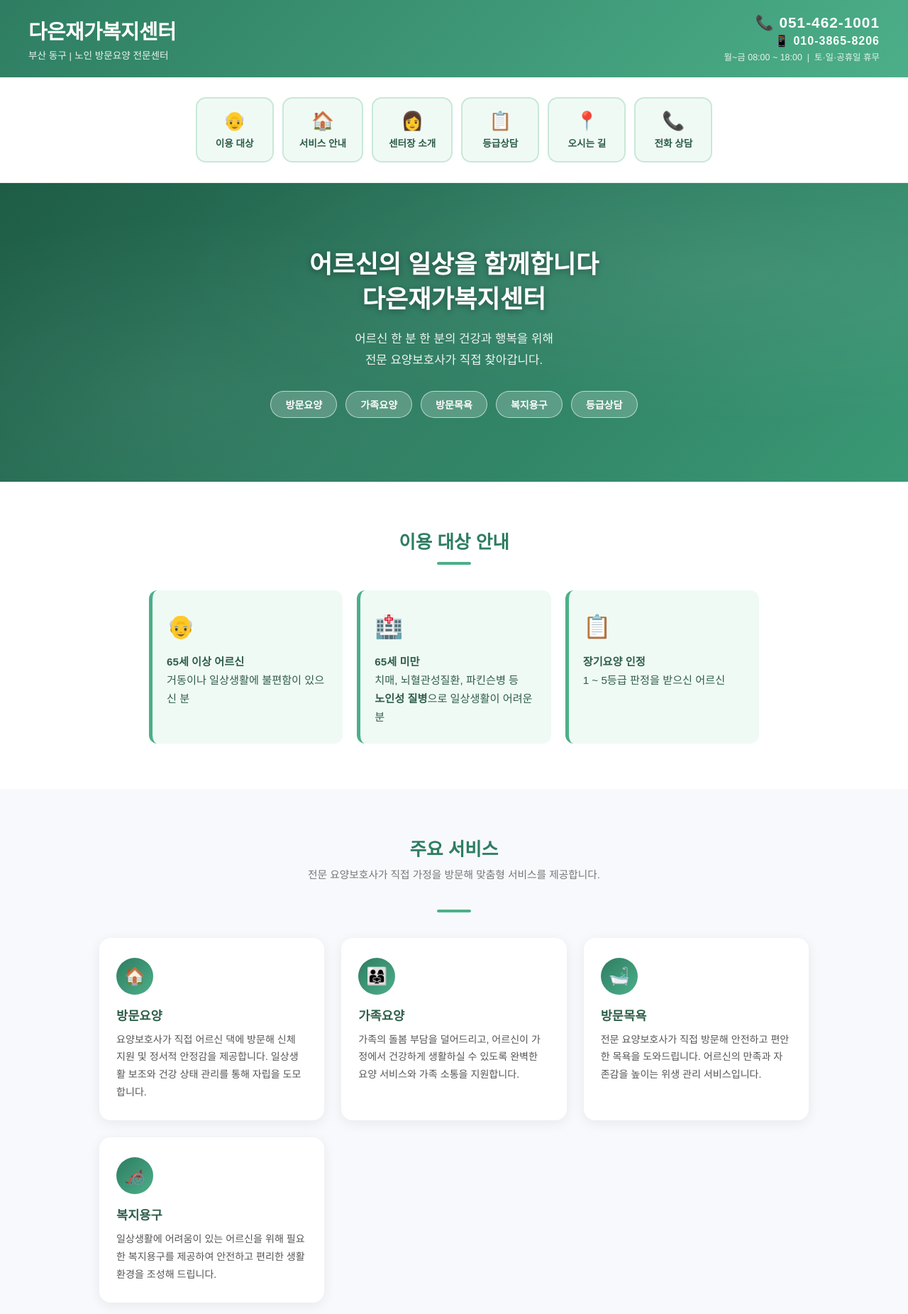
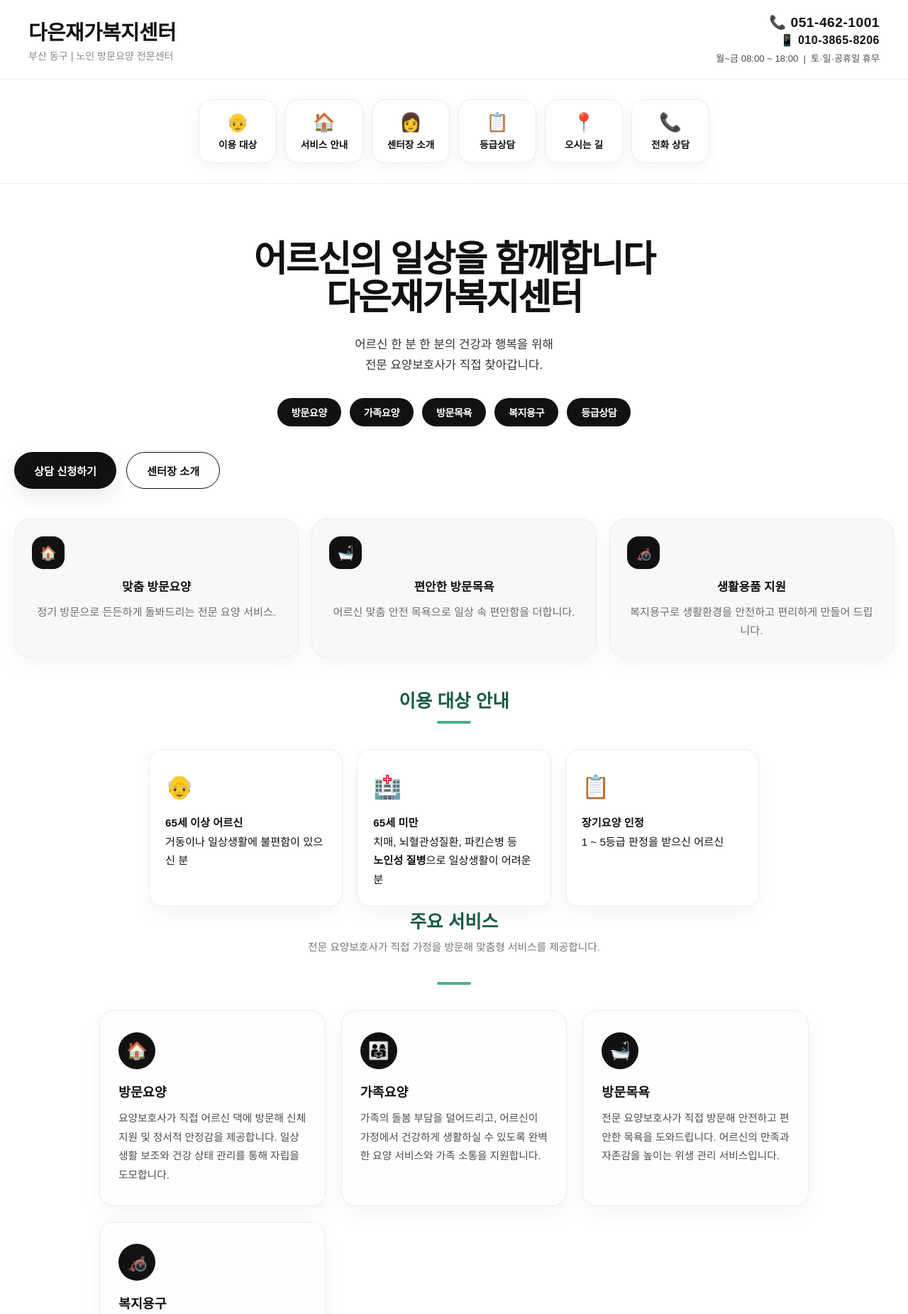
Before and after one commit to pthps29-sketch/pthps29, a plain HTML site: page index.html in a window 1280 px wide. Shown: the top 1852 px of the page at 71% size. Drawn offline with Linux system fonts and the light colour scheme.

Commit message:
홈페이지 디자인 수정 및 센터장 프로필 색상 조정

```diff
--- a/index.html
+++ b/index.html
@@ -9,87 +9,84 @@
 
     body {
       font-family: 'Malgun Gothic', '맑은 고딕', sans-serif;
-      color: #333;
-      background: #f7f9fc;
+      color: #111;
+      background: #fafafa;
     }
 
     /* ── 상단 헤더 ── */
     header {
-      background: linear-gradient(135deg, #2e7d62, #4caf89);
-      color: #fff;
+      background: #fff;
+      color: #111;
       padding: 20px 40px;
       display: flex;
       align-items: center;
       justify-content: space-between;
       flex-wrap: wrap;
       gap: 12px;
-      box-shadow: 0 3px 10px rgba(0,0,0,0.2);
+      border-bottom: 1px solid #ececec;
     }
 
     header .logo-area h1 {
       font-size: 1.8rem;
-      font-weight: 700;
+      font-weight: 800;
       letter-spacing: -0.5px;
+      color: #111;
+      margin-bottom: 4px;
     }
 
     header .logo-area p {
-      font-size: 0.85rem;
-      opacity: 0.9;
+      font-size: 0.88rem;
+      opacity: 0.7;
       margin-top: 4px;
+      color: #555;
     }
 
     header .contact-area {
       text-align: right;
-      font-size: 0.9rem;
+      font-size: 0.92rem;
     }
 
     header .contact-area .phone {
-      font-size: 1.3rem;
+      font-size: 1.2rem;
       font-weight: 700;
-      letter-spacing: 1px;
+      letter-spacing: 0.5px;
     }
 
     header .contact-area .hours {
-      font-size: 0.78rem;
-      opacity: 0.85;
-      margin-top: 4px;
+      font-size: 0.82rem;
+      opacity: 0.75;
+      margin-top: 6px;
     }
 
     /* ── 히어로 배너 ── */
     .hero {
-      background: linear-gradient(135deg, #1e5c46 0%, #2e7d62 50%, #3a9975 100%);
-      color: #fff;
+      background: #fff;
+      color: #111;
       text-align: center;
-      padding: 90px 20px;
+      padding: 80px 20px 40px;
       position: relative;
       overflow: hidden;
     }
 
-    .hero::before {
-      content: '';
-      position: absolute;
-      inset: 0;
-      background:
-        radial-gradient(ellipse 60% 50% at 80% 30%, rgba(255,255,255,0.07), transparent),
-        radial-gradient(ellipse 40% 60% at 20% 70%, rgba(255,255,255,0.05), transparent);
-    }
-
     .hero h2 {
-      font-size: 2.2rem;
-      font-weight: 700;
-      line-height: 1.4;
-      text-shadow: 0 2px 8px rgba(0,0,0,0.4);
+      font-size: clamp(2rem, 4vw, 3.4rem);
+      font-weight: 800;
+      line-height: 1.05;
+      letter-spacing: -0.04em;
+      max-width: 920px;
+      margin: 0 auto;
     }
 
     .hero p {
-      margin-top: 16px;
+      margin: 24px auto 0;
       font-size: 1.05rem;
-      opacity: 0.92;
-      line-height: 1.8;
+      opacity: 0.85;
+      line-height: 1.75;
+      max-width: 720px;
     }
 
     .hero .badge-row {
-      margin-top: 28px;
+      margin-top: 32px;
       display: flex;
       justify-content: center;
       gap: 12px;
@@ -97,25 +94,121 @@
     }
 
     .hero .badge {
-      background: rgba(255,255,255,0.2);
-      border: 1.5px solid rgba(255,255,255,0.6);
-      border-radius: 30px;
-      padding: 8px 20px;
+      background: #111;
+      color: #fff;
+      border: none;
+      border-radius: 999px;
+      padding: 10px 20px;
       font-size: 0.88rem;
-      font-weight: 600;
-      backdrop-filter: blur(4px);
+      font-weight: 700;
+      letter-spacing: -0.03em;
     }
 
-    /* ── 섹션 공통 ── */
-    section {
-      padding: 64px 20px;
+    .hero .hero-actions {
+      margin-top: 36px;
+      display: flex;
+      flex-wrap: wrap;
+      gap: 14px;
+    }
+
+    .hero .hero-btn {
+      display: inline-flex;
+      align-items: center;
+      justify-content: center;
+      padding: 14px 28px;
+      border-radius: 999px;
+      text-decoration: none;
+      font-size: 0.95rem;
+      font-weight: 700;
+      transition: transform 0.2s, box-shadow 0.2s;
+      background: #111;
+      color: #fff;
+      box-shadow: 0 12px 30px rgba(0,0,0,0.08);
+    }
+
+    .hero .hero-btn:hover {
+      transform: translateY(-2px);
+      box-shadow: 0 16px 36px rgba(0,0,0,0.12);
+    }
+
+    .hero .hero-btn.secondary {
+      background: transparent;
+      color: #111;
+      border: 1px solid #111;
+      box-shadow: none;
+    }
+
+    .hero .hero-btn.secondary:hover {
+      background: rgba(17,17,17,0.05);
+    }
+
+    .hero .hero-info {
+      display: grid;
+      grid-template-columns: repeat(3, minmax(0, 1fr));
+      gap: 18px;
+      margin-top: 42px;
+    }
+
+    .hero-info-card {
+      background: #f7f8f8;
+      border: 1px solid #ececec;
+      border-radius: 22px;
+      padding: 24px;
+      box-shadow: 0 12px 30px rgba(0,0,0,0.04);
+      display: flex;
+      flex-direction: column;
+      gap: 12px;
+    }
+
+    .hero-info-card .info-icon {
+      width: 46px;
+      height: 46px;
+      border-radius: 16px;
+      background: #111;
+      color: #fff;
+      display: grid;
+      place-items: center;
+      font-size: 1.2rem;
+    }
+
+    .hero-info-card h3 {
+      font-size: 1.05rem;
+      font-weight: 800;
+      color: #111;
+      margin: 0;
+    }
+
+    .hero-info-card p {
+      font-size: 0.95rem;
+      color: #555;
+      line-height: 1.7;
+      margin: 0;
+    }
+    .target-section {
+      background: #f9fafb;
+    }
+
+    .services-section {
+      background: #fff;
+    }
+
+    .profile-section {
+      background: #f3f8f4;
+    }
+
+    .consult-section {
+      background: #fff;
+    }
+
+    .location-section {
+      background: #f7f9fb;
     }
 
     .section-title {
       text-align: center;
       font-size: 1.6rem;
       font-weight: 700;
-      color: #2e7d62;
+      color: #1b5c44;
       margin-bottom: 8px;
     }
 
@@ -150,185 +243,198 @@
 
     .target-card {
       flex: 1 1 240px;
-      background: #f0faf5;
-      border-left: 5px solid #4caf89;
-      border-radius: 12px;
-      padding: 24px 20px;
+      background: #fff;
+      border: 1px solid #ebecec;
+      border-radius: 18px;
+      padding: 24px 22px;
       font-size: 0.95rem;
-      line-height: 1.7;
-      color: #2e5e4a;
+      line-height: 1.75;
+      color: #111;
+      box-shadow: 0 12px 28px rgba(0,0,0,0.04);
     }
 
     .target-card .icon {
       font-size: 2rem;
       margin-bottom: 10px;
+      color: #111;
     }
 
     /* ── 서비스 ── */
     .services-section {
-      background: #f7f9fc;
+      background: #fff;
     }
 
     .service-grid {
       display: grid;
-      grid-template-columns: repeat(auto-fit, minmax(240px, 1fr));
-      gap: 24px;
+      grid-template-columns: repeat(auto-fit, minmax(260px, 1fr));
+      gap: 22px;
       max-width: 1000px;
       margin: 0 auto;
     }
 
     .service-card {
-      background: #fff;
-      border-radius: 16px;
-      padding: 28px 24px;
-      box-shadow: 0 4px 18px rgba(0,0,0,0.07);
-      transition: transform 0.2s, box-shadow 0.2s;
+      background: #fefefe;
+      border: 1px solid #ececec;
+      border-radius: 20px;
+      padding: 30px 26px;
+      box-shadow: 0 12px 30px rgba(0,0,0,0.04);
+      transition: transform 0.18s ease, box-shadow 0.18s ease;
     }
 
     .service-card:hover {
-      transform: translateY(-4px);
-      box-shadow: 0 8px 28px rgba(0,0,0,0.12);
+      transform: translateY(-3px);
+      box-shadow: 0 18px 36px rgba(0,0,0,0.06);
     }
 
     .service-card .s-icon {
       width: 52px;
       height: 52px;
       border-radius: 50%;
-      background: linear-gradient(135deg, #2e7d62, #4caf89);
+      background: #111;
       display: flex;
       align-items: center;
       justify-content: center;
       font-size: 1.5rem;
-      margin-bottom: 16px;
+      margin-bottom: 18px;
+      color: #fff;
     }
 
     .service-card h3 {
-      font-size: 1.1rem;
-      font-weight: 700;
-      color: #2e5e4a;
-      margin-bottom: 10px;
+      font-size: 1.15rem;
+      font-weight: 800;
+      color: #111;
+      margin-bottom: 12px;
     }
 
     .service-card p {
-      font-size: 0.88rem;
-      color: #555;
-      line-height: 1.75;
+      font-size: 0.92rem;
+      color: #4d4d4d;
+      line-height: 1.8;
     }
 
     /* ── 센터장 프로필 ── */
     .profile-section {
-      background: #fff;
+      background: #fff5f8;
     }
 
     .profile-card {
       max-width: 700px;
       margin: 0 auto;
-      background: linear-gradient(135deg, #eaf6f0, #d4eee3);
-      border-radius: 20px;
-      padding: 40px 36px;
+      background: #fff4f8;
+      border-radius: 30px;
+      padding: 42px 36px;
       display: flex;
-      gap: 36px;
-      align-items: flex-start;
+      gap: 32px;
+      align-items: center;
       flex-wrap: wrap;
-      box-shadow: 0 6px 24px rgba(46,125,98,0.12);
+      box-shadow: 0 20px 60px rgba(209, 109, 135, 0.14);
+      border: 1px solid rgba(209, 109, 135, 0.16);
     }
 
     .profile-avatar {
-      width: 130px;
-      height: 130px;
+      width: 150px;
+      height: 150px;
       border-radius: 50%;
-      background: linear-gradient(135deg, #2e7d62, #4caf89);
-      display: flex;
-      align-items: center;
-      justify-content: center;
-      font-size: 3.5rem;
-      color: #fff;
+      overflow: hidden;
       flex-shrink: 0;
-      box-shadow: 0 4px 14px rgba(46,125,98,0.3);
+      box-shadow: 0 16px 36px rgba(209, 109, 135, 0.18);
+      background: #f8e9ee;
+      border: 1px solid #f3d7dd;
+    }
+
+    .profile-avatar img {
+      width: 100%;
+      height: 100%;
+      object-fit: cover;
+      display: block;
     }
 
     .profile-info h3 {
-      font-size: 1.5rem;
-      font-weight: 700;
-      color: #2e5e4a;
-      margin-bottom: 4px;
+      font-size: 1.85rem;
+      font-weight: 800;
+      color: #3b1731;
+      margin-bottom: 12px;
     }
 
     .profile-info .title-badge {
       display: inline-block;
-      background: #2e7d62;
+      background: #c35f7d;
       color: #fff;
-      font-size: 0.78rem;
-      padding: 3px 12px;
-      border-radius: 20px;
+      font-size: 0.8rem;
+      padding: 6px 16px;
+      border-radius: 999px;
       margin-bottom: 18px;
+      letter-spacing: 0.02em;
     }
 
     .profile-info ul {
       list-style: none;
-      font-size: 0.93rem;
-      color: #3a5a4a;
+      font-size: 0.96rem;
+      color: #5c4b56;
       line-height: 2;
     }
 
     .profile-info ul li::before {
       content: "✔ ";
-      color: #2e7d62;
+      color: #d16d87;
       font-weight: 700;
     }
 
     .profile-info .contact-row {
       margin-top: 14px;
-      font-size: 0.9rem;
-      color: #2e5e4a;
-      font-weight: 600;
+      font-size: 0.96rem;
+      color: #b73f58;
+      font-weight: 700;
     }
 
     /* ── 등급상담 안내 ── */
     .consult-section {
-      background: linear-gradient(135deg, #2e7d62, #1f5c49);
-      color: #fff;
+      background: #fff;
+      color: #111;
       text-align: center;
+      border: 1px solid #ececec;
+      box-shadow: 0 16px 40px rgba(0,0,0,0.04);
     }
 
-    .consult-section .section-title { color: #fff; }
-    .consult-section .section-sub { color: rgba(255,255,255,0.8); }
-    .consult-section .divider { background: rgba(255,255,255,0.5); }
+    .consult-section .section-title { color: #111; }
+    .consult-section .section-sub { color: #666; }
+    .consult-section .divider { background: #111; }
 
     .consult-section p {
       max-width: 640px;
       margin: 0 auto 28px;
-      font-size: 0.97rem;
+      font-size: 1rem;
       line-height: 1.9;
-      opacity: 0.92;
+      opacity: 0.95;
     }
 
     .btn-call {
       display: inline-block;
-      background: #fff;
-      color: #2e7d62;
+      background: #111;
+      color: #fff;
       font-weight: 700;
       font-size: 1.05rem;
       padding: 14px 36px;
-      border-radius: 50px;
+      border-radius: 999px;
       text-decoration: none;
-      box-shadow: 0 4px 14px rgba(0,0,0,0.2);
+      box-shadow: 0 12px 24px rgba(0,0,0,0.15);
       transition: transform 0.2s;
     }
 
-    .btn-call:hover { transform: scale(1.04); }
+    .btn-call:hover { transform: translateY(-2px); }
 
     /* ── 푸터 ── */
     footer {
-      background: #1a3d2e;
-      color: rgba(255,255,255,0.75);
+      background: #fff;
+      color: #333;
       text-align: center;
-      padding: 28px 20px;
-      font-size: 0.85rem;
-      line-height: 1.9;
+      padding: 36px 20px;
+      font-size: 0.9rem;
+      line-height: 1.8;
+      border-top: 1px solid #ececec;
     }
 
-    footer strong { color: #fff; }
+    footer strong { color: #111; }
 
     /* ── 전화번호 링크 ── */
     a.tel-link {
@@ -337,18 +443,18 @@
     }
     a.tel-link:hover {
       text-decoration: underline;
-      opacity: 0.85;
+      opacity: 0.9;
     }
 
     /* ── 빠른 버튼 (이용안내) ── */
     .quick-buttons {
       background: #fff;
       padding: 28px 20px;
-      border-bottom: 1px solid #e8f0eb;
+      border-bottom: 1px solid #ececec;
     }
 
     .quick-buttons-inner {
-      max-width: 800px;
+      max-width: 900px;
       margin: 0 auto;
       display: flex;
       gap: 12px;
@@ -361,26 +467,27 @@
       flex-direction: column;
       align-items: center;
       gap: 6px;
-      background: #f0faf5;
-      border: 2px solid #c8e8d8;
-      border-radius: 14px;
-      padding: 16px 22px;
+      background: #fff;
+      border: 1px solid #ececec;
+      border-radius: 18px;
+      padding: 16px 20px;
       min-width: 110px;
       cursor: pointer;
       text-decoration: none;
-      color: #2e5e4a;
+      color: #111;
       font-size: 0.85rem;
       font-weight: 700;
-      transition: all 0.2s;
+      transition: transform 0.2s, box-shadow 0.2s, border-color 0.2s;
       font-family: 'Malgun Gothic', '맑은 고딕', sans-serif;
+      box-shadow: 0 8px 24px rgba(0,0,0,0.04);
     }
 
     .quick-btn:hover {
-      background: #2e7d62;
-      border-color: #2e7d62;
+      background: #111;
+      border-color: #111;
       color: #fff;
       transform: translateY(-2px);
-      box-shadow: 0 6px 18px rgba(46,125,98,0.25);
+      box-shadow: 0 12px 28px rgba(0,0,0,0.1);
     }
 
     .quick-btn .qb-icon {
@@ -389,7 +496,7 @@
 
     /* ── 위치·지도 섹션 ── */
     .location-section {
-      background: #f7f9fc;
+      background: #fff;
     }
 
     .location-wrap {
@@ -484,6 +591,15 @@
       border: none;
     }
 
+    @media (max-width: 900px) {
+      .hero .hero-info {
+        grid-template-columns: 1fr;
+      }
+      .customer-grid {
+        grid-template-columns: 1fr;
+      }
+    }
+
     @media (max-width: 600px) {
       header { flex-direction: column; text-align: center; }
       header .contact-area { text-align: center; }
@@ -502,8 +618,8 @@
     <p>부산 동구 | 노인 방문요양 전문센터</p>
   </div>
   <div class="contact-area">
-    <div class="phone"><a class="tel-link" style="color:#fff;" href="tel:0514621001">📞 051-462-1001</a></div>
-    <div class="phone" style="font-size:1rem; margin-top:4px;"><a class="tel-link" style="color:#fff;" href="tel:01038658206">📱 010-3865-8206</a></div>
+    <div class="phone"><a class="tel-link" href="tel:0514621001">📞 051-462-1001</a></div>
+    <div class="phone" style="font-size:1rem; margin-top:4px;"><a class="tel-link" href="tel:01038658206">📱 010-3865-8206</a></div>
     <div class="hours">월~금 08:00 ~ 18:00 &nbsp;|&nbsp; 토·일·공휴일 휴무</div>
   </div>
 </header>
@@ -545,6 +661,27 @@
     <span class="badge">방문목욕</span>
     <span class="badge">복지용구</span>
     <span class="badge">등급상담</span>
+  </div>
+  <div class="hero-actions">
+    <a class="hero-btn" href="#consult">상담 신청하기</a>
+    <a class="hero-btn secondary" href="#profile">센터장 소개</a>
+  </div>
+  <div class="hero-info">
+    <div class="hero-info-card">
+      <div class="info-icon">🏠</div>
+      <h3>맞춤 방문요양</h3>
+      <p>정기 방문으로 든든하게 돌봐드리는 전문 요양 서비스.</p>
+    </div>
+    <div class="hero-info-card">
+      <div class="info-icon">🛁</div>
+      <h3>편안한 방문목욕</h3>
+      <p>어르신 맞춤 안전 목욕으로 일상 속 편안함을 더합니다.</p>
+    </div>
+    <div class="hero-info-card">
+      <div class="info-icon">🦽</div>
+      <h3>생활용품 지원</h3>
+      <p>복지용구로 생활환경을 안전하고 편리하게 만들어 드립니다.</p>
+    </div>
   </div>
 </section>
 
@@ -610,10 +747,12 @@
   <h2 class="section-title">센터장 프로필</h2>
   <div class="divider"></div>
   <div class="profile-card">
-    <div class="profile-avatar">👩</div>
+    <div class="profile-avatar">
+      <img src="kheporfile.png" alt="김 현 애 센터장 사진" />
+    </div>
     <div class="profile-info">
       <h3>김 현 애</h3>
-      <span class="title-badge">다은재가복지센터장</span>
+      <span class="title-badge">센터장님</span>
       <ul>
         <li>사회복지사 2급</li>
         <li>노인심리상담사</li>
@@ -686,9 +825,9 @@
 <footer>
   <strong>다은재가복지센터</strong><br>
   부산광역시 동구 구봉로 57<br>
-  대표번호 : <a class="tel-link" style="color:rgba(255,255,255,0.9);" href="tel:0514621001">051-462-1001</a> &nbsp;|&nbsp; 휴대폰 : <a class="tel-link" style="color:rgba(255,255,255,0.9);" href="tel:01038658206">010-3865-8206</a><br>
+  대표번호 : <a class="tel-link" href="tel:0514621001">051-462-1001</a> &nbsp;|&nbsp; 휴대폰 : <a class="tel-link" href="tel:01038658206">010-3865-8206</a><br>
   운영시간 : 월~금 08:00 ~ 18:00 &nbsp;|&nbsp; 토·일·공휴일 휴무<br><br>
-  © 2024 다은재가복지센터. All rights reserved.
+  © 2019 다은재가복지센터. All rights reserved.
 </footer>
 
 </body>
```
Also changed, not shown: 1 other file.
